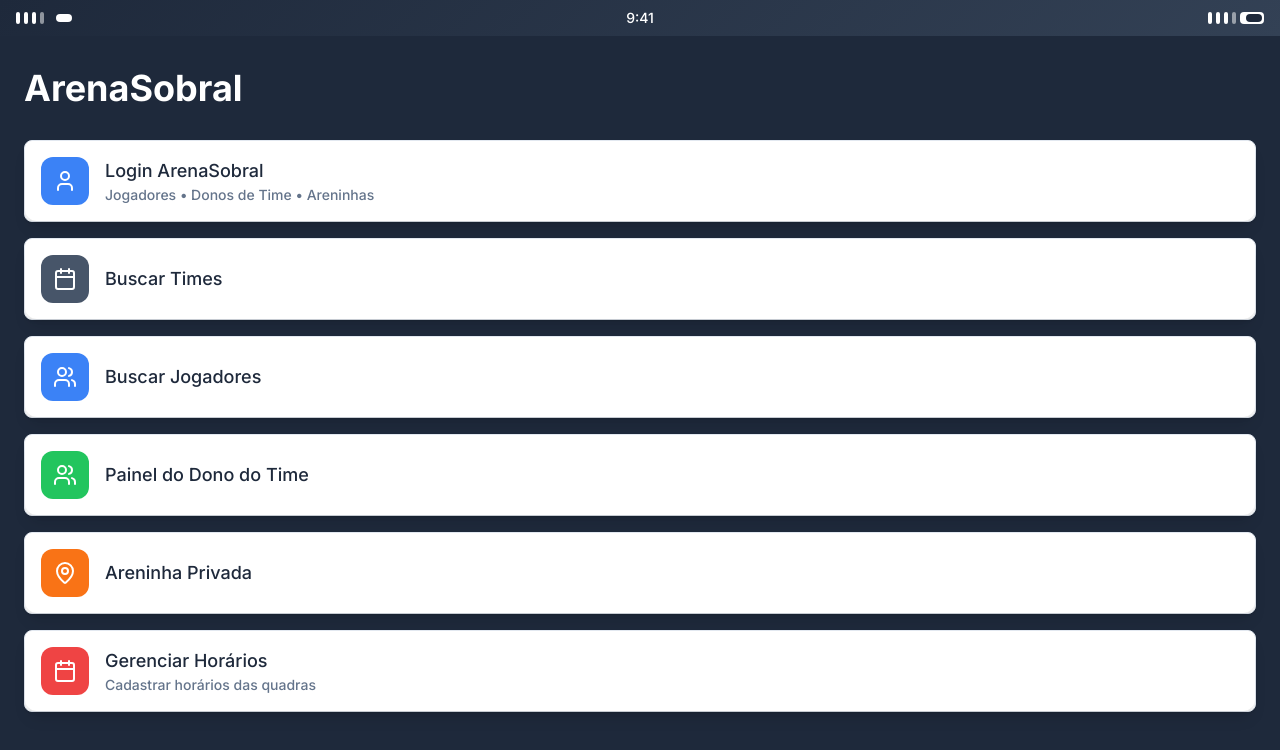
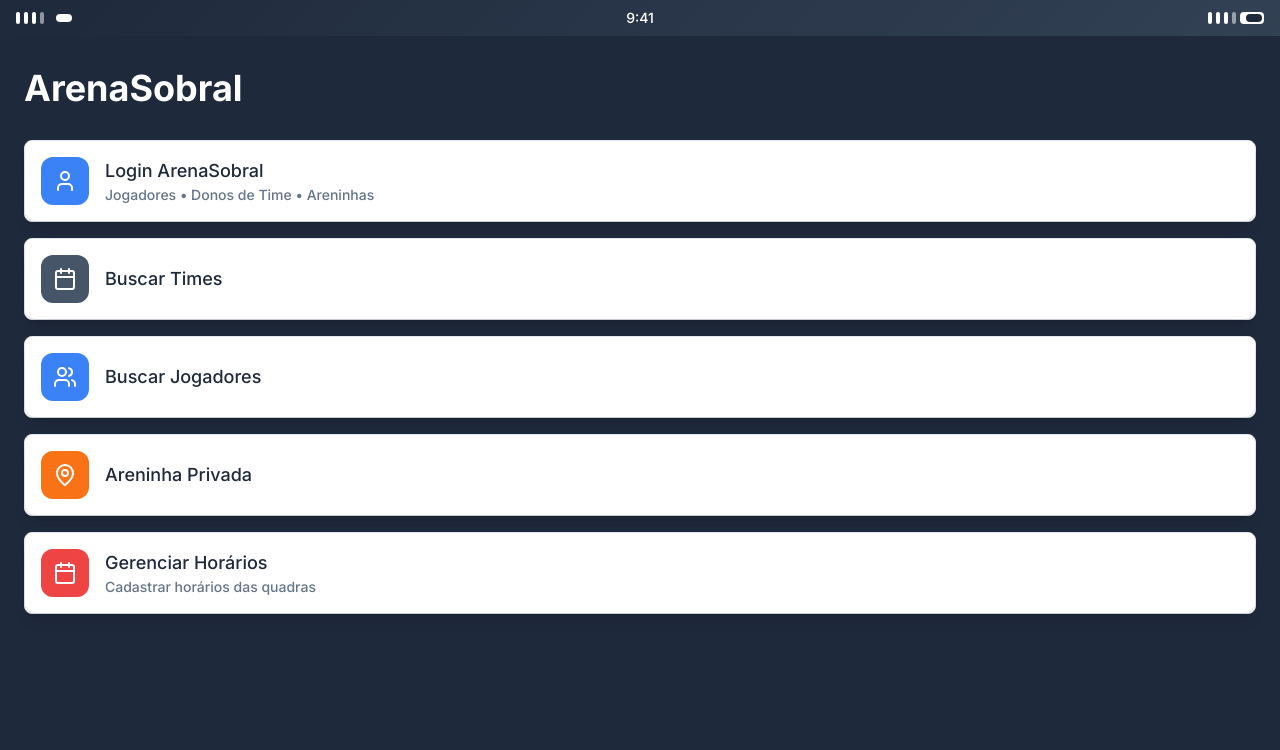
Before and after one commit to entrega363/arenasobral-app, a Next.js app: page / in a window 1280 px wide. Shown: the top 750 px of the page. Built offline with nearby package versions, Linux system fonts and the light colour scheme.

Commit message:
feat: Remove Painel do Dono do Time da página inicial - agora só aparece para usuários donos de time

```diff
--- a/src/components/screens/HomeScreen.tsx
+++ b/src/components/screens/HomeScreen.tsx
@@ -35,14 +35,7 @@ export function HomeScreen() {
       onClick: () => router.push('/search/players')
     },
 
-    {
-      id: 'teamowner',
-      title: 'Painel do Dono do Time',
-      subtitle: '',
-      icon: Users,
-      bgColor: 'bg-green-500',
-      onClick: () => router.push('/dashboard/team-owner')
-    },
+
     {
       id: 'fieldowner',
       title: 'Areninha Privada',
```
